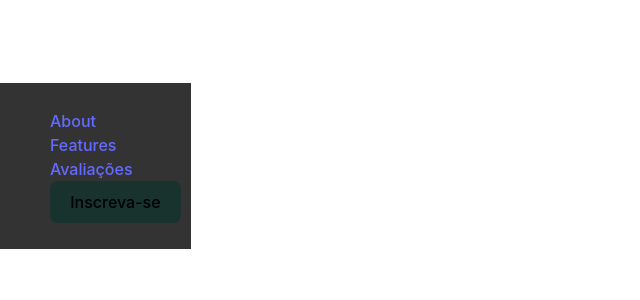
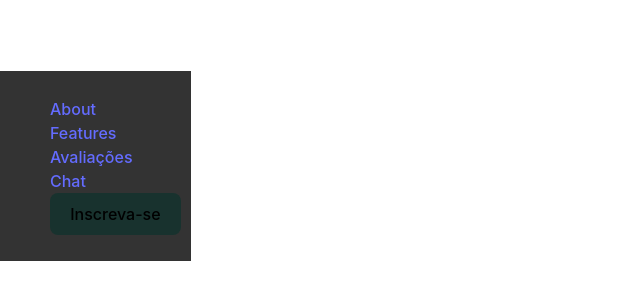
Before and after one commit to Tech-Readers/frontend, a React (Vite) app: page / in a window 1280 px wide. Shown: the part 234-534 px from the top of the page, without its empty margins (0-640 px from the left). Built offline with nearby package versions, Linux system fonts and the light colour scheme.

Commit message:
Iniciando o branch

```diff
--- a/src/components/menunav/MenuNav.jsx
+++ b/src/components/menunav/MenuNav.jsx
@@ -14,6 +14,7 @@ export const MenuNav = () => {
                     <NavLink><a href="#">About</a></NavLink>
                     <NavLink><a href="#">Features</a></NavLink>
                     <NavLink><a href="#">Avaliações</a></NavLink>
+                    <NavLink><a href="#">Chat</a></NavLink>
                     <NavLink>
                         <Subscribe>
                             Inscreva-se
```
